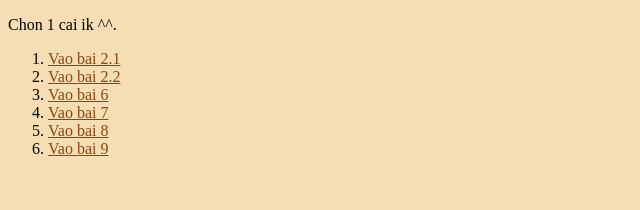
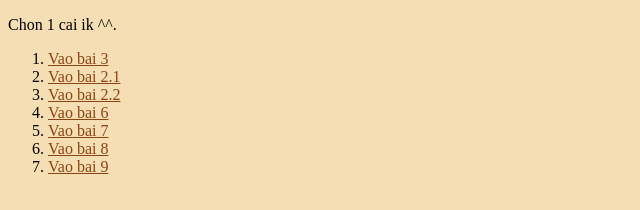
Before and after one commit to qminhne/qminh, a plain HTML site: page index.html in a window 1280 px wide. Shown: the full height of the page, 0-640 px from the left. Drawn offline with Linux system fonts and the light colour scheme.

Commit message:
Update index.html

```diff
--- a/index.html
+++ b/index.html
@@ -14,6 +14,7 @@
 <body>
     <p>Chon 1 cai ik ^^.</p>
     <ol>
+<li><a href="/qminh/bai3">Vao bai 3</a></li>
 <li><a href="/qminh/bai2/bai2.1.html">Vao bai 2.1</a></li>
 <li><a href="/qminh/bai2/bai2.2.html">Vao bai 2.2</a></li>
 <li><a href="/qminh/bai6/Untitled-1.html">Vao bai 6</a></li>
```
